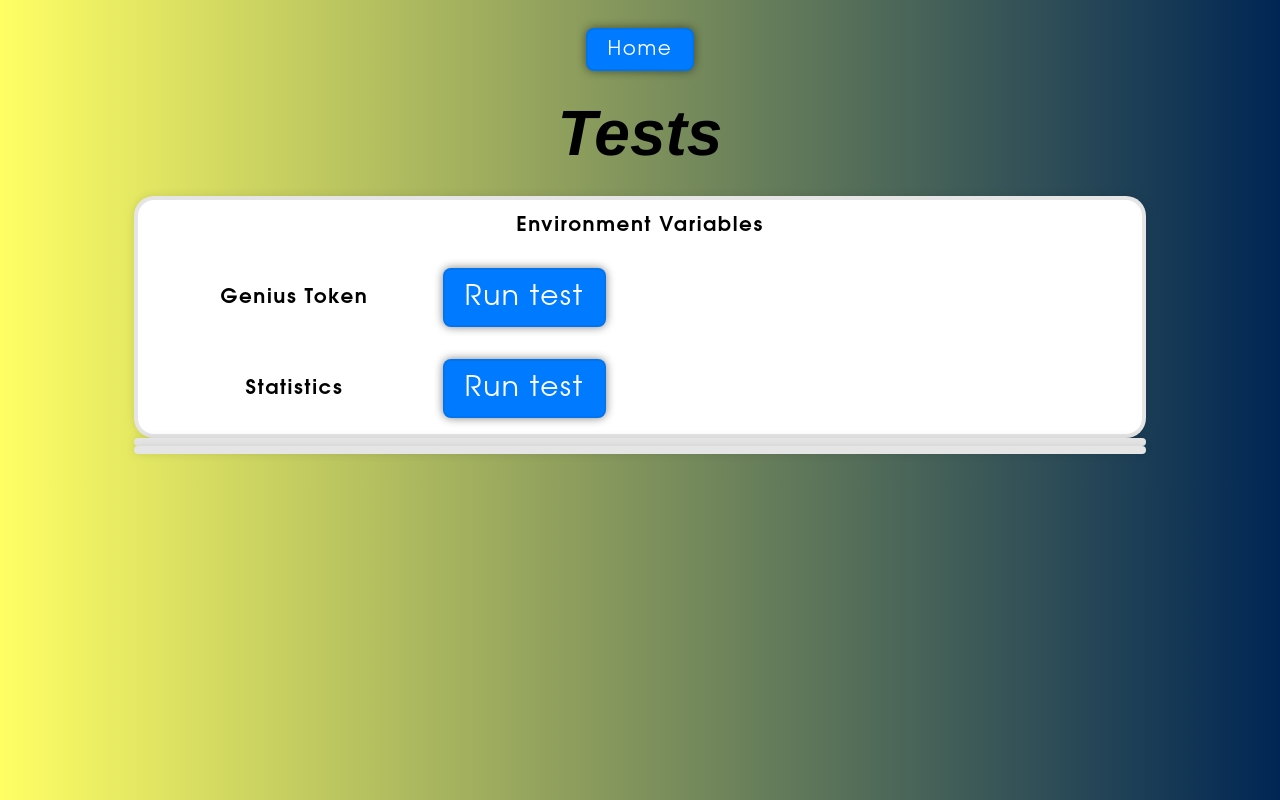
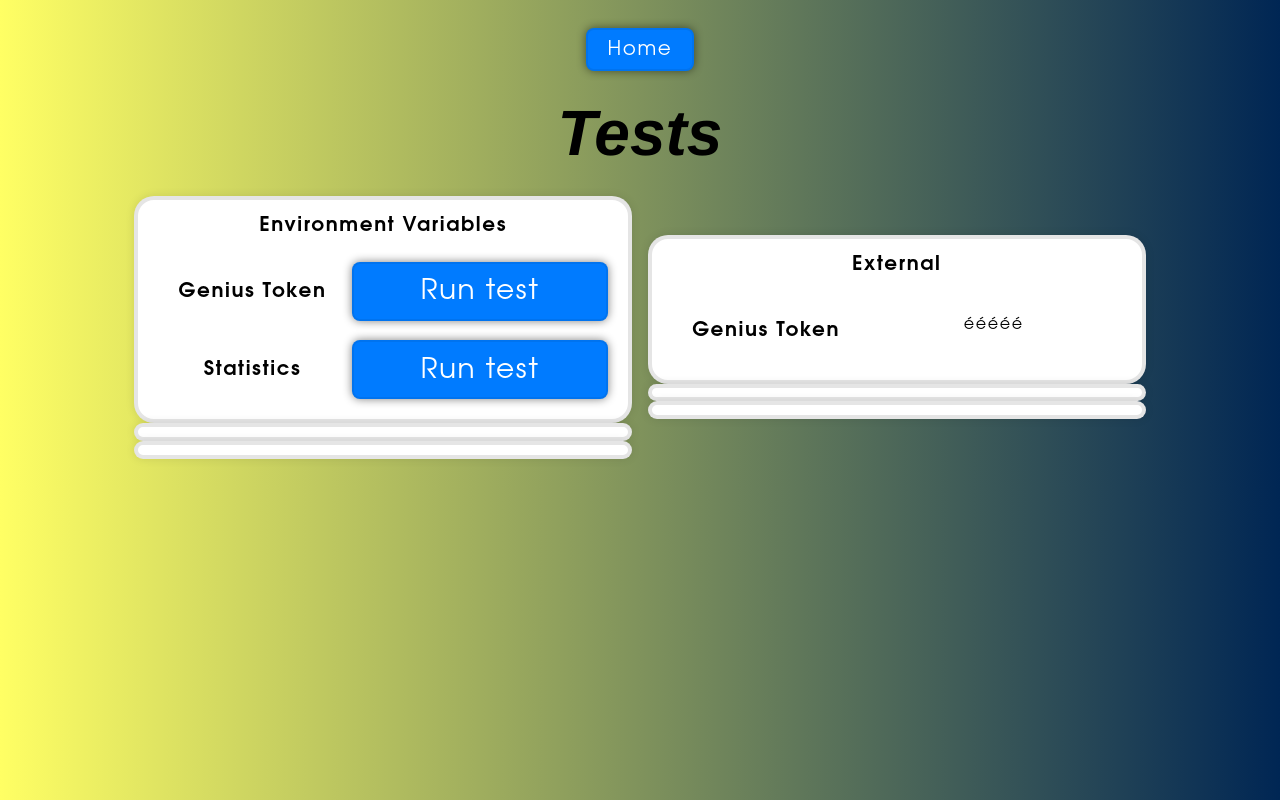
Before and after one commit to Thomas-Fernandes/GTFR-CG, a React (Vite) app in the folder front-end/: page /tests in a window 1280 px wide. Built offline with nearby package versions, Linux system fonts and the light colour scheme.

Commit message:
[082] quality adjustments on board and test style

```diff
--- a/front-end/src/App.css
+++ b/front-end/src/App.css
@@ -370,3 +370,13 @@ input[type="file"] {
 .bold {
     font-weight: bold;
 }
+
+.t-green {
+    color: #007f00;
+}
+.t-yellow {
+    color: #7f7f00;
+}
+.t-red {
+    color: #7f0000;
+}
--- a/front-end/src/pages/Tests/Test.tsx
+++ b/front-end/src/pages/Tests/Test.tsx
@@ -1,6 +1,7 @@
 import { useState } from "react";
 
 import { StateSetter } from "../../common/Types";
+import { isEmpty } from "../../common/utils/ObjUtils";
 
 export type TestResult = {
   successful: boolean;
@@ -29,13 +30,19 @@ export const Test = (props: TestProps) => {
   };
 
   return (
-    <div id={`test-${title}`} className="test flex-row">
+    <div id={`test-${title.replace(" ", "_").toLowerCase()}`} className="test flex-row">
       <h3>{title}</h3>
-      <button type="button" onClick={() => runTest(func)}>
-        {testIsRunning ? "Running..." : "Run test"}
-      </button>
+      { isEmpty(result) &&
+        <button type="button" onClick={() => runTest(func)}>
+          {testIsRunning ? "Running..." : "Run test"}
+        </button>
+      }
       { result?.successful &&
-        <p>{`Test completed in ${result.duration}ms`}</p>
+        <p>
+          Test completed&nbsp;<br/>
+          <span className={`${result?.successful ? "t-green" : "t-red"}`}>{result?.successful ? "successfully" : "with a failure"}</span><br/>
+          &nbsp;in {result?.duration} milliseconds
+        </p>
       }
     </div>
   );
--- a/front-end/src/pages/Tests/Tests.css
+++ b/front-end/src/pages/Tests/Tests.css
@@ -13,12 +13,28 @@
                 box-shadow: 0 0 10px rgba(0,0,0,0.1);
                 border: 4px solid #0000001a;
                 border-radius: 1em;
+                padding-bottom: 2%;
 
                 .test {
-                    margin: 16px 8px;
+                    margin: 2% 4%;
+                    gap: 1%;
 
                     h3 {
-                        width: 30%;
+                        min-width: 42%;
+                        justify-content: center;
+                    }
+                    button {
+                        width: -webkit-fill-available;
+                    }
+                    p {
+                        width: -webkit-fill-available;
+                        font-size: 16px;
+                        text-align: center;
+
+                        span {
+                            display: contents;
+                            font-size: inherit;
+                        }
                     }
                 }
             }
--- a/front-end/src/pages/Tests/Tests.tsx
+++ b/front-end/src/pages/Tests/Tests.tsx
@@ -69,7 +69,7 @@ const Tests = (): JSX.Element => {
           </div>
         </div>
 
-        {/* <div className="column">
+        <div className="column">
           <div id="external" className="board">
             <h2>External</h2>
             <div className="flex-row test">
@@ -83,7 +83,7 @@ const Tests = (): JSX.Element => {
 
           <div className="board" id="art-gen">
           </div>
-        </div> */}
+        </div>
       </div>
 
       <span className="top-bot-spacer" />
```
